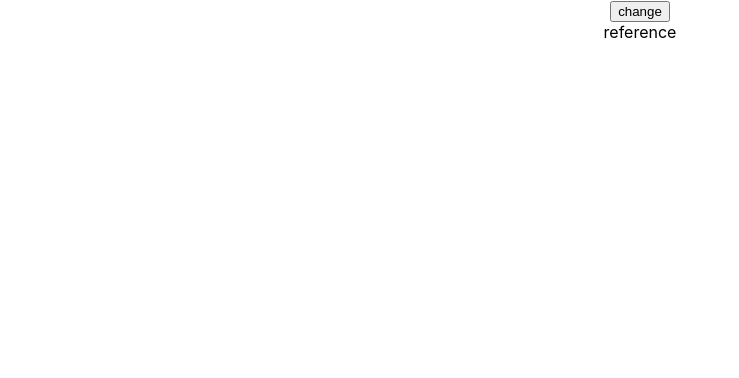
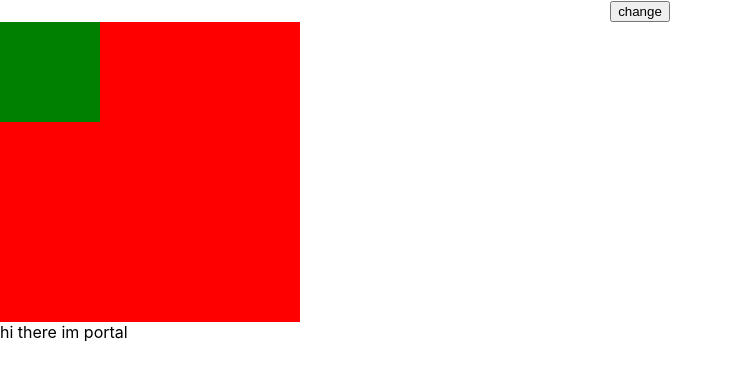
Before and after one commit to audelqua/render-huge-list, a React (Create React App) app: page / in a window 1280 px wide. Shown: the top 378 px of the page, without its empty margins (0-739 px from the left). Built offline with nearby package versions, Linux system fonts and the light colour scheme.

Commit message:
implement a basic portal

```diff
--- a/public/index.html
+++ b/public/index.html
@@ -30,6 +30,7 @@
     <noscript>You need to enable JavaScript to run this app.</noscript>
     <div id="root1"></div>
     <div id="root2"></div>
+    <div id="portal-root"></div>
     <!--
       This HTML file is a template.
       If you open it directly in the browser, you will see an empty page.
--- a/src/App.js
+++ b/src/App.js
@@ -26,6 +26,7 @@ import Algorithms from './components/Algorithms'
 import AsyncInUseEffect from './components/AsyncInUseEffect'
 import UseEffectVsUseLayoutEffect from './components/UseEffectVsUseLayoutEffect'
 import ReferenceSeparating from './components/referenceSeparating'
+import CreatePortal from './components/createPortal'
 
 import styled from 'styled-components'
 import 'react-virtualized/styles.css'; // only needs to be imported once
@@ -55,7 +56,7 @@ function App() {
         <SampleUsageOfRootRender />
       </Profiler> */}
       {/* <UseEffectVsUseLayoutEffect /> */}
-      <ReferenceSeparating />
+      <CreatePortal />
     </div>
   );
 }
--- /dev/null
+++ b/src/components/createPortal/index.jsx
@@ -0,0 +1,29 @@
+import React, { useEffect } from 'react'
+import { createPortal } from "react-dom";
+
+const CreatePortal = () => {
+    return (
+        <div style={{width: '300px', height: '300px', background: 'red'}}>
+            <div style={{width: '100px', height: '100px', background: 'green'}} onClick={() => console.log('hi there im portal clicked')}>
+                <MyCustomPortal>
+                    <span>hi there im portal</span>
+                </MyCustomPortal>
+            </div>
+        </div>
+    )
+}
+export default CreatePortal
+
+const MyCustomPortal = ({children}) => {
+    const mount = document.getElementById('portal-root')
+    const el = document.createElement("div")
+
+    useEffect(() => {
+        mount.appendChild(el)
+        return function() {
+            mount.removeChild(el)
+        }
+    }, [el, mount])
+
+    return createPortal(children, el)
+}
```
